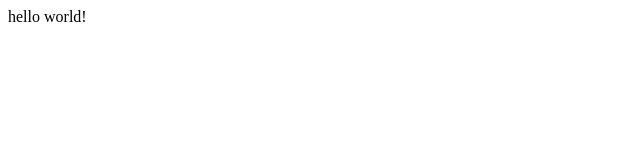
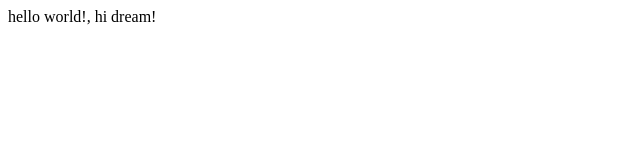
Before and after one commit to sixSea/gitdev, a plain HTML site: page index.html in a window 1280 px wide. Shown: the full height of the page, 0-640 px from the left. Drawn offline with Linux system fonts and the light colour scheme.

Commit message:
add hi dream

```diff
--- a/index.html
+++ b/index.html
@@ -1,3 +1,3 @@
 <html>
-	<body>hello world!</body>
+	<body>hello world!, hi dream!</body>
 </html>
```
